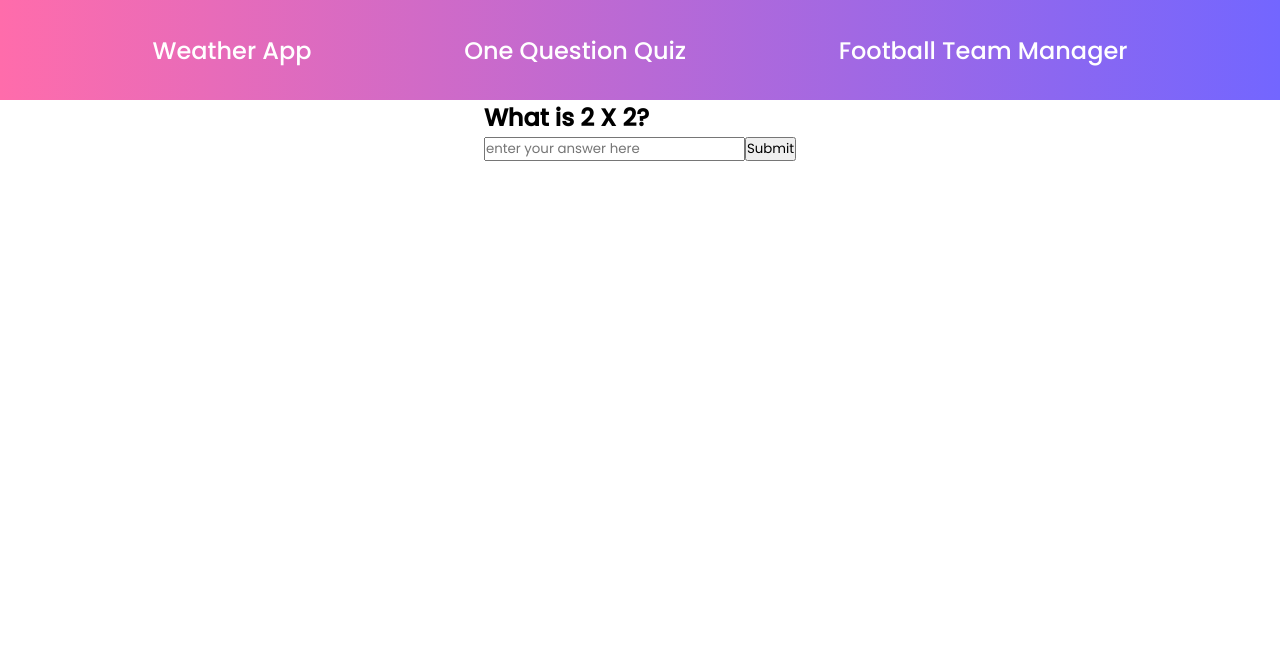
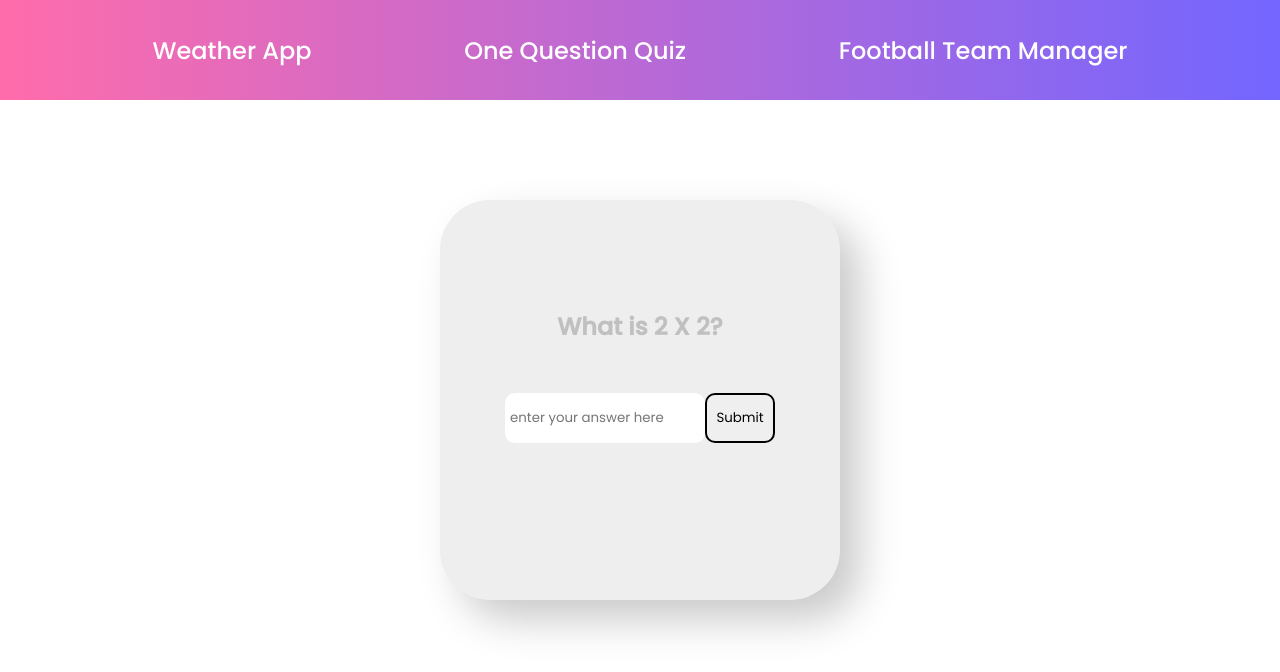
Before and after one commit to aevansme/tech-test-johnguilding, a React (Create React App) app: page /quiz in a window 1280 px wide. Shown: the top 672 px of the page. Built offline with nearby package versions, Linux system fonts and the light colour scheme.

Commit message:
quiz functionality done

```diff
--- a/src/components/Quiz/Quiz.jsx
+++ b/src/components/Quiz/Quiz.jsx
@@ -1,25 +1,43 @@
-import React from "react";
+import React, { useState, useEffect } from "react";
 import styles from "./Quiz.module.scss";
 import { useForm } from "react-hook-form";
 
 const Quiz = () => {
 
-  const { submit, handleSubmit } = useForm();
+  const { register, handleSubmit } = useForm();
+  const [ input, setInput ] = useState(null);
+  const [ answer, setAnswer ] = useState(null)
 
   const onSubmit = (data) => {
-    console.log(data);
+    const userInput = data.answer;
+    console.log(userInput);
+    setInput(userInput)
+    console.log(userInput);
   }
+
+  useEffect(() => {
+    if(input == 4) {
+      setAnswer(<h2>Correct! The answer is 4</h2>)
+    } else if (input === null) {
+      setAnswer(<h2></h2>)
+    } else {
+      setAnswer(<h2>Incorrect!</h2>)
+    }
+  }, [input])
+
 
   return (
     <>
       <div className={styles.quiz}>
         <h2>What is 2 X 2?</h2>
         <form onSubmit={handleSubmit(onSubmit)}>
-          <label htmlFor="question"></label>
-          <input type="text" ref={submit} name="question" placeholder="enter your answer here" />
-        <button type="submit">Submit</button>
+          <label htmlFor="answer"></label>
+          <input type="text" ref={register} id="answer" name="answer" placeholder="enter your answer here" />
+        <input type="submit" className={styles.submit}/>
         </form>
-        <div className={styles.answer}></div>
+        <div className={styles.answer}>
+          {answer}
+        </div>
       </div>
     </>
   );
--- a/src/components/Quiz/Quiz.module.scss
+++ b/src/components/Quiz/Quiz.module.scss
@@ -0,0 +1,36 @@
+.quiz {
+    margin: 20px;
+    padding: 60px;
+    height: 400px;
+    width: 400px;
+    display: flex;
+    justify-content: space-evenly;
+    flex-direction: column;
+    text-align: center;
+    color: rgb(192, 192, 192);
+    border-radius: 50px;
+    background: #EEEEEE;
+    box-shadow:  20px 20px 40px #cacaca
+}
+
+form {
+    // border: 2px solid red;
+
+    input {
+        border-radius: 10px;
+        padding: 5px;
+        border-style: none;
+        height: 50px;
+        width: 200px;
+    }
+
+    .submit {
+        border-style: solid;
+        width: 70px;
+        cursor: pointer;
+
+        &:focus {
+            border-style: none;
+        }
+    }
+}
--- a/src/pages/OneQuestionQuiz/OneQuestionQuiz.module.scss
+++ b/src/pages/OneQuestionQuiz/OneQuestionQuiz.module.scss
@@ -1,7 +1,7 @@
 .quizContainer {
+    height: 75vh;
     display: flex;
     flex-direction: column;
     justify-content: center;
     align-items: center;
-    // border: 1px solid black;
 }
```
